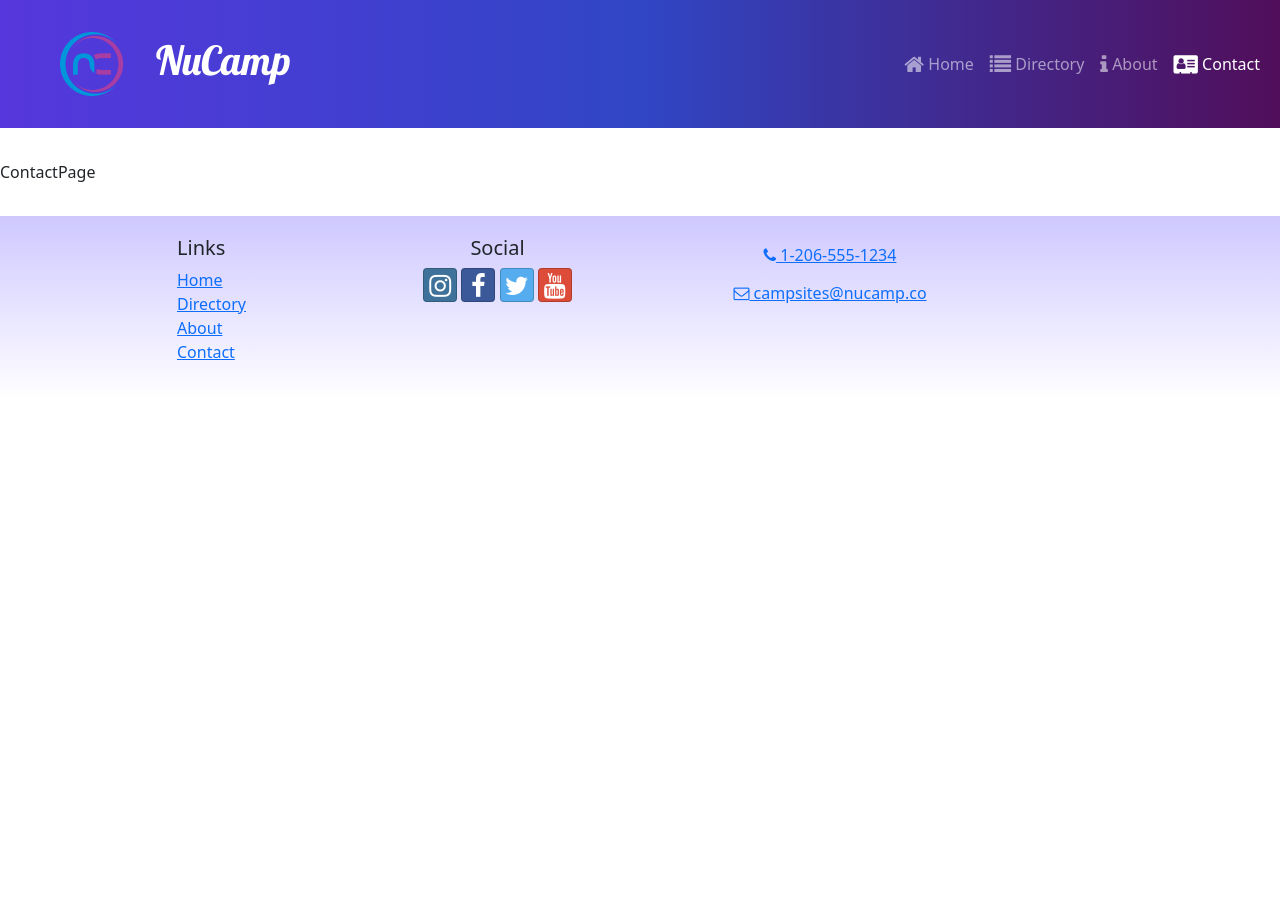
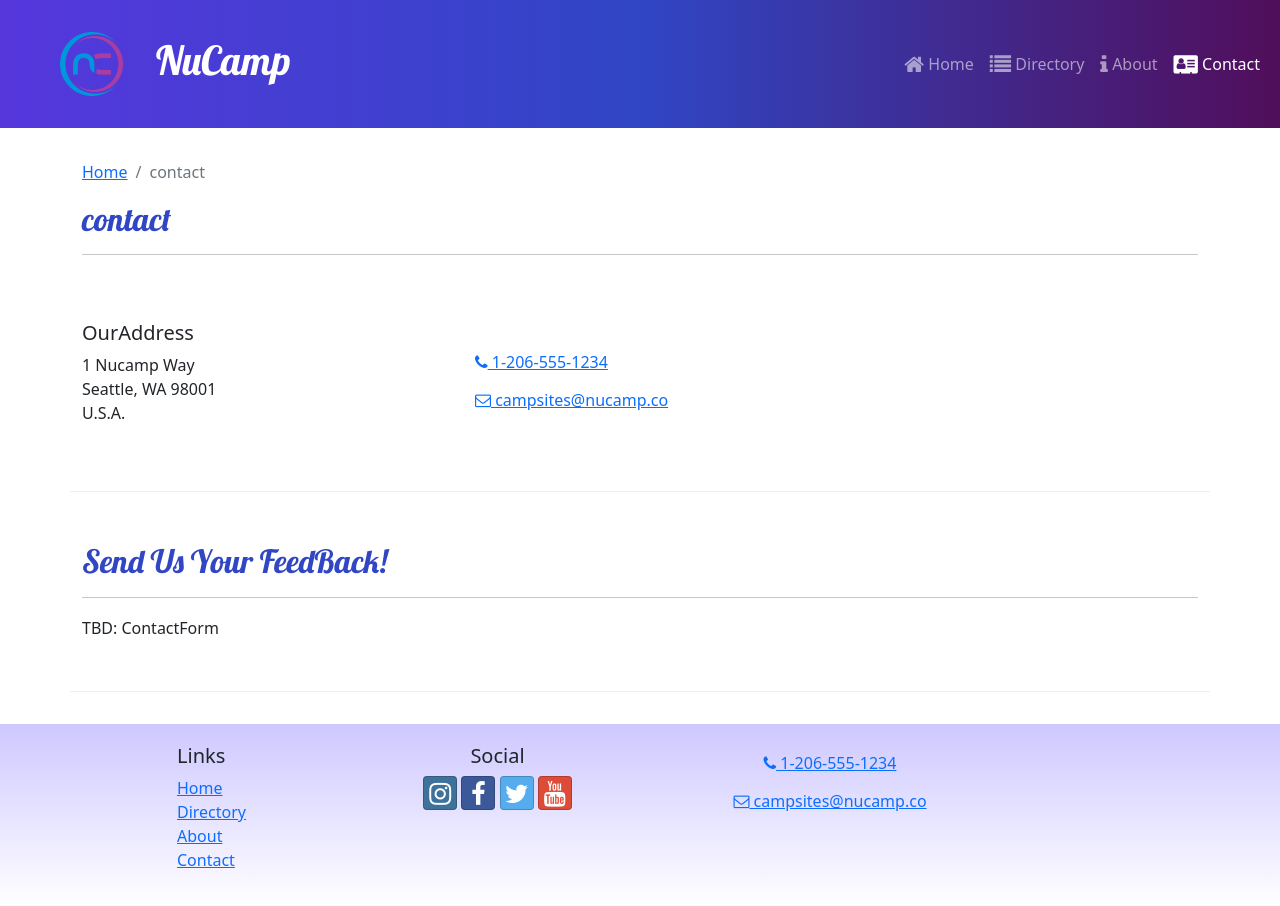
Before and after one commit to xoxoiindy/React-Project-App, a React (Create React App) app: page /contact in a window 1280 px wide. Before the commit the page ends 800 px from the top, so only its background shows below. Built offline with nearby package versions, Linux system fonts and the light colour scheme.

Commit message:
ContactPage

```diff
--- a/src/pages/ContactPage.js
+++ b/src/pages/ContactPage.js
@@ -1,8 +1,53 @@
+import { Col, Container, Row } from "reactstrap";
+import SubHeader from "../components/SubHeader";
 
 
 
 const ContactPage = () => {
-    return <div>ContactPage</div>;
+    return (
+        <Container>
+            <SubHeader current='contact'/>
+
+                <Row className='row-content align-items-center'>
+                    <Col sm='4'>
+                        <h5>OurAddress</h5>
+                        <address>
+                            1 Nucamp Way
+                            <br />
+                            Seattle, WA 98001
+                            <br />
+                            U.S.A.
+                        </address>
+                    </Col>
+                    <Col>
+                        <a
+                            role='button'
+                            className='btn btn-link'
+                            href='tel:+12065551234'
+                        >
+                            <i className='fa fa-phone' /> 1-206-555-1234
+                        </a>
+                        <br />
+                        <a
+                            role='button'
+                            className='btn btn-link'
+                            href='mailto:fakeemail@fakeemail.co'
+                        >
+                            <i className='fa fa-envelope-o' /> campsites@nucamp.co
+                        </a>
+                    </Col>
+                </Row>
+                <Row className='row-content'>
+                    <Col xs='12'>
+                        <h2>Send Us Your FeedBack!</h2>
+                        <hr />
+                    </Col>
+                    <Col md='10'>
+                        TBD: ContactForm
+                    </Col>
+                </Row>
+        </Container>
+    );
 };
 
 export default ContactPage;
```
